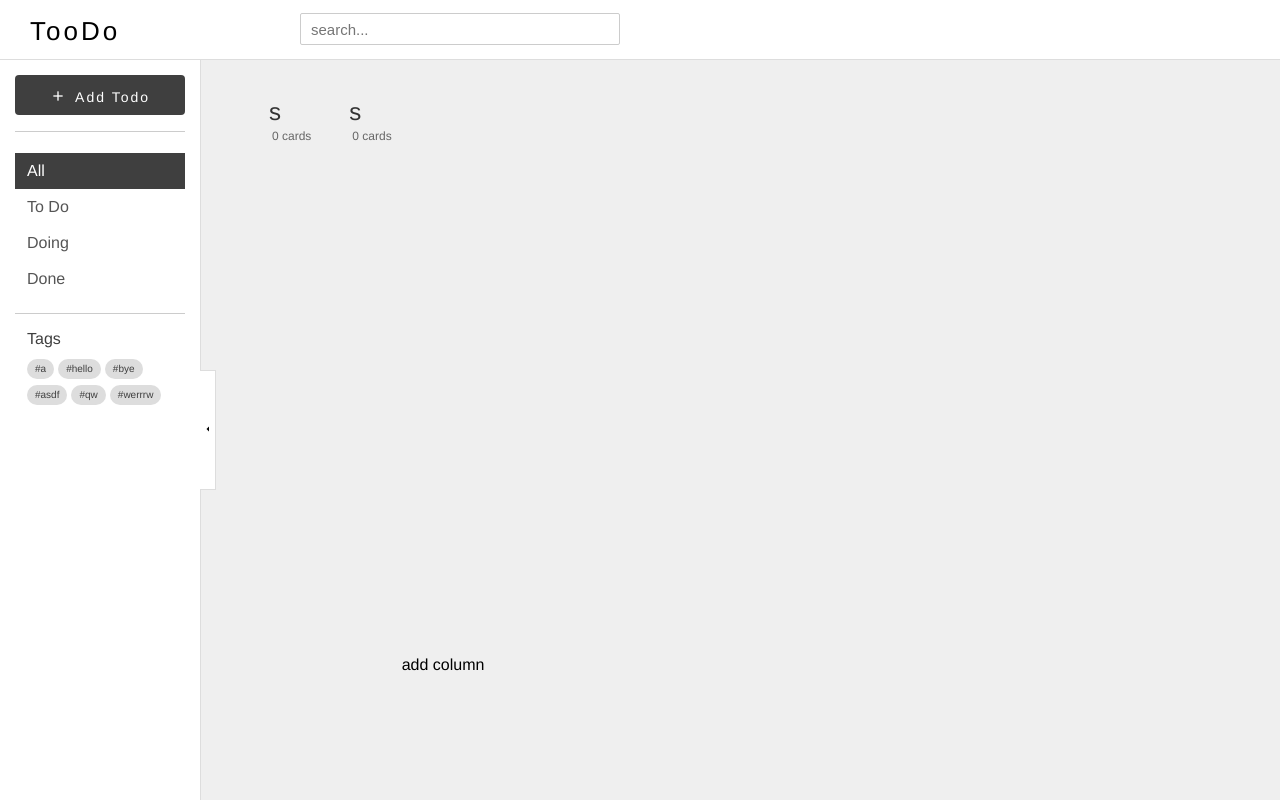
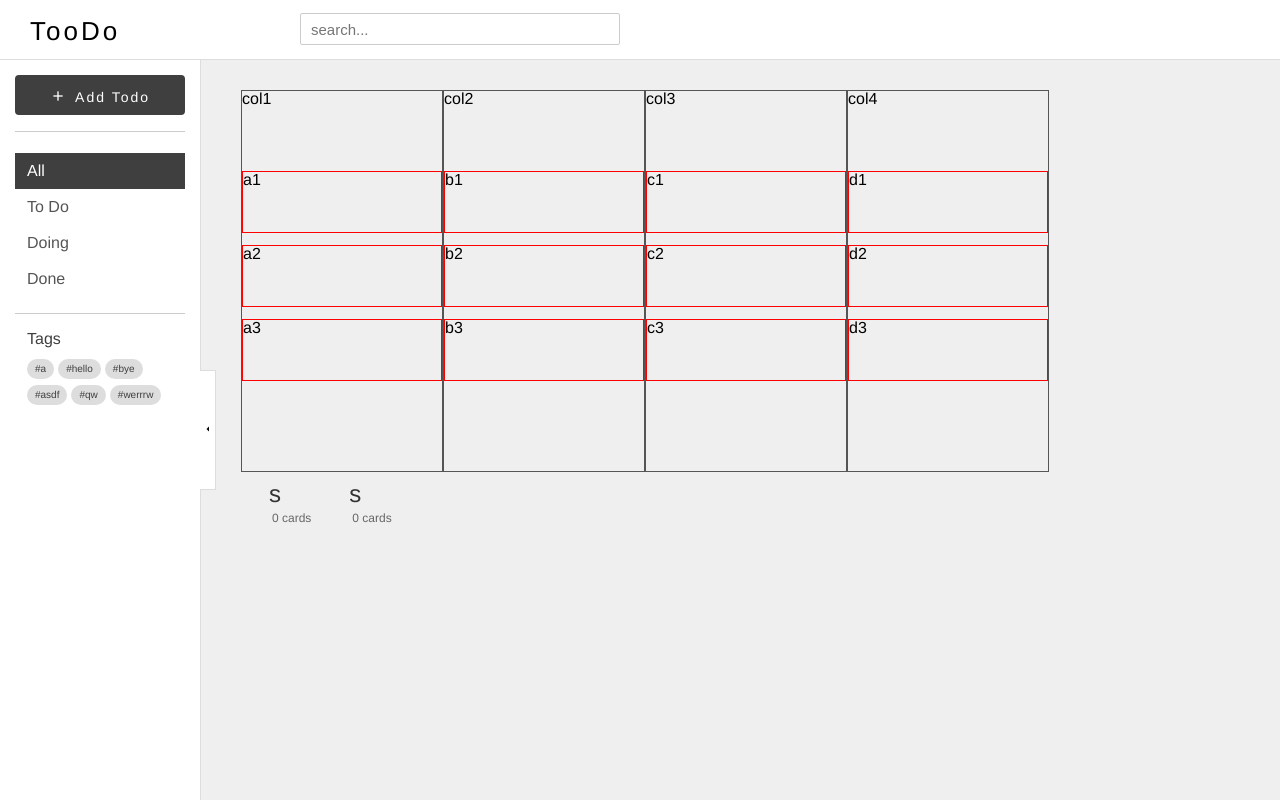
Before and after one commit to Smithoo/too-do, a Vue app: page /#/board/all in a window 1280 px wide. Built offline with nearby package versions, Linux system fonts and the light colour scheme.

Commit message:
Temp: draggable test

```diff
--- a/src/views/components/board/contents/columns.vue
+++ b/src/views/components/board/contents/columns.vue
@@ -1,5 +1,26 @@
 <template>
     <section class="columns">
+        <draggable
+            v-model="columns"
+            handle=".handle"
+            group="columns"
+            ghost-class="ghost"
+            @change="log">
+            <div class="column" v-for="column in columns" :key="column.name">
+                <div class="handle">
+                    <h3>{{ column.name }}</h3>
+                </div>
+                <div class="column-list">
+                    <draggable
+                        v-model="column.list"
+                        group="cards">
+                        <div class="card" v-for="card in column.list" :key="card">
+                            {{ card }}
+                        </div>
+                    </draggable>
+                </div>
+            </div>
+        </draggable>
         <column name="s"/>
         <column name="s"/>
         <add-column/>
@@ -9,11 +30,27 @@
 <script>
 import Column from './column.vue';
 import AddColumn from './add-column.vue';
+import Draggable from 'vuedraggable';
 
 export default {
     components: {
         Column,
         AddColumn,
+        Draggable,
+    },
+    data() {
+        return {
+            columns: [
+                { name: 'col1', list: ['a1', 'a2', 'a3'] },
+                { name: 'col2', list: ['b1', 'b2', 'b3'] },
+                { name: 'col3', list: ['c1', 'c2', 'c3'] },
+                { name: 'col4', list: ['d1', 'd2', 'd3'] },
+            ],
+        };
+    },
+    methods: {
+        log() {
+        },
     },
 };
 </script>
@@ -29,4 +66,20 @@ export default {
     padding: 30px 40px 30px 40px;
     box-sizing: border-box;
 }
+.column {
+    display: inline-block;
+    width: 200px;
+    border: 1px solid #555;
+}
+.handle {
+    height: 80px;
+}
+.column-list {
+    min-height: 300px;
+}
+.card {
+    height: 60px;
+    margin-bottom: 12px;
+    border: 1px solid red;
+}
 </style>
```
